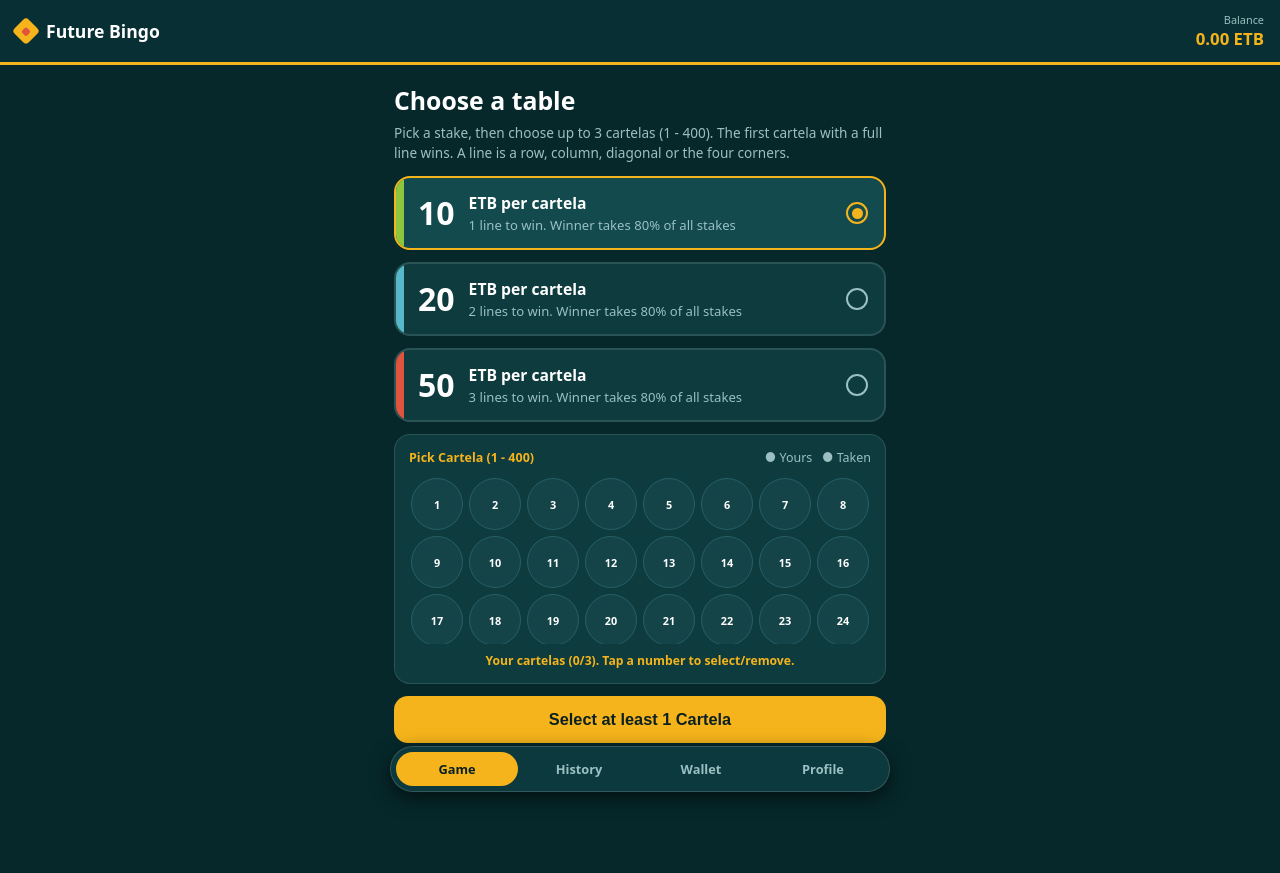
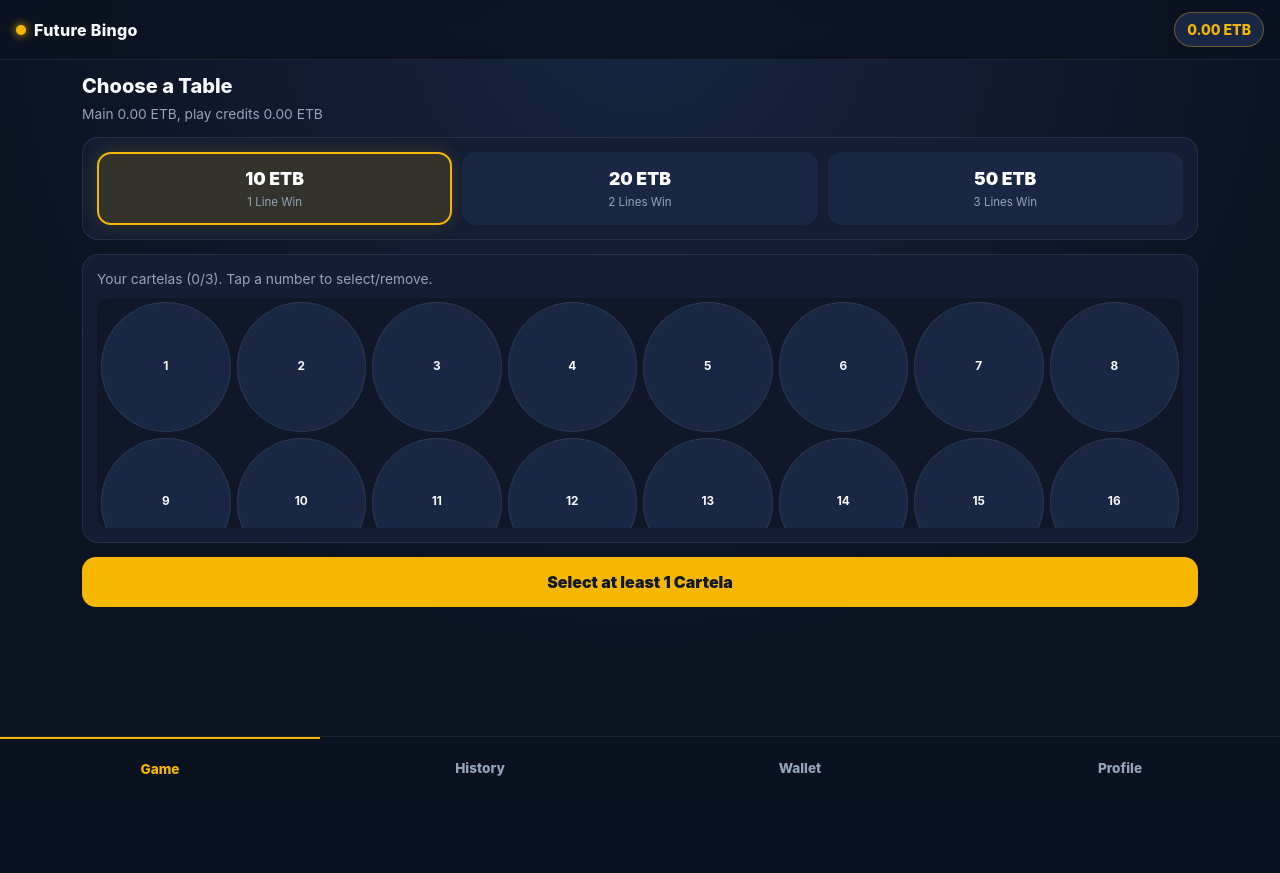
Before and after one commit to lalisashafe66-ship-it/lali-bingo-bot, a PHP site: page / in a window 1280 px wide. After the commit the page ends 776 px from the top, so only its background shows below. Run offline with PHP 8.4, Linux system fonts and the light colour scheme; some libraries are stand-ins or nearby versions.

Commit message:
Update index.php

```diff
--- a/index.php
+++ b/index.php
@@ -1,312 +1,206 @@
-<?php
-header('Content-Type: text/html; charset=utf-8');
-?>
 <!DOCTYPE html>
 <html lang="en">
 <head>
   <meta charset="UTF-8" />
   <meta name="viewport" content="width=device-width, initial-scale=1.0, maximum-scale=1.0, user-scalable=no" />
-  <title>Future Bingo</title>
+  <title>Future Bingo — Play &amp; Win</title>
+  <link href="https://cdn.jsdelivr.net/npm/bootstrap@5.3.3/dist/css/bootstrap.min.css" rel="stylesheet" />
   <script src="https://telegram.org/js/telegram-web-app.js"></script>
   <style>
     :root {
-      --bg-dark: #06282b;
-      --bg-header: #083034;
-      --card-bg: #0d3b3e;
-      --card-hover: #124a4e;
-      --accent-gold: #f5b41b;
-      --accent-green: #8cc63f;
-      --accent-cyan: #57b9c7;
-      --accent-red: #e0533c;
-      --accent-purple: #6f42c1;
-      --text-main: #ffffff;
-      --text-muted: #9ac0c2;
-      --line-border: rgba(255, 255, 255, 0.12);
+      --bg-deep: #0b1220;
+      --bg-card: #131d33;
+      --bg-card-soft: #1a2744;
+      --accent-gold: #f5b700;
+      --accent-gold-hover: #ffcc29;
+      --accent-green: #22c55e;
+      --accent-red: #ef4444;
+      --text-main: #f8fafc;
+      --text-muted: #94a3b8;
+      --line-border: rgba(255, 255, 255, 0.08);
     }
 
     * {
       box-sizing: border-box;
-      user-select: none;
       -webkit-tap-highlight-color: transparent;
     }
 
     body {
       margin: 0;
-      padding: 0 0 90px 0;
-      background-color: var(--bg-dark);
+      padding: 0 0 82px 0;
+      background: radial-gradient(circle at top, #172542 0%, var(--bg-deep) 65%);
       color: var(--text-main);
-      font-family: system-ui, -apple-system, BlinkMacSystemFont, "Segoe UI", Roboto, sans-serif;
-      overflow-x: hidden;
+      font-family: -apple-system, BlinkMacSystemFont, "Segoe UI", Roboto, Helvetica, Arial, sans-serif;
       min-height: 100vh;
     }
 
-    .d-none {
-      display: none !important;
-    }
-
-    .app-header {
+    .top-bar {
       display: flex;
       align-items: center;
       justify-content: space-between;
       padding: 12px 16px;
-      background: var(--bg-header);
-      border-bottom: 3px solid var(--accent-gold);
+      background: rgba(11, 18, 32, 0.85);
+      backdrop-filter: blur(10px);
+      border-bottom: 1px solid var(--line-border);
+      position: sticky;
+      top: 0;
+      z-index: 40;
     }
 
-    .brand-wrap {
+    .brand-pill {
       display: flex;
       align-items: center;
-      gap: 10px;
+      gap: 8px;
       font-weight: 800;
-      font-size: 1.1rem;
+      font-size: 1rem;
+      letter-spacing: 0.3px;
     }
 
-    .brand-gem {
-      width: 20px;
-      height: 20px;
+    .brand-dot {
+      width: 10px;
+      height: 10px;
+      border-radius: 50%;
       background: var(--accent-gold);
-      transform: rotate(45deg);
-      border-radius: 4px;
-      display: inline-flex;
-      align-items: center;
-      justify-content: center;
+      box-shadow: 0 0 10px var(--accent-gold);
     }
 
-    .brand-gem::after {
-      content: "";
-      width: 7px;
-      height: 7px;
-      background: var(--accent-red);
-      border-radius: 2px;
-    }
-
-    .balance-box {
-      text-align: right;
-    }
-
-    .balance-box small {
-      display: block;
-      font-size: 0.68rem;
-      color: var(--text-muted);
-    }
-
-    .balance-box strong {
-      font-size: 1.05rem;
+    .balance-pill {
+      background: var(--bg-card-soft);
+      border: 1px solid rgba(245, 183, 0, 0.35);
       color: var(--accent-gold);
       font-weight: 800;
-    }
-
-    .container {
-      max-width: 520px;
-      margin: 0 auto;
-      padding: 14px;
+      font-size: 0.88rem;
+      padding: 6px 12px;
+      border-radius: 999px;
+      cursor: pointer;
     }
 
     .section-title {
-      font-size: 1.55rem;
+      font-size: 1.25rem;
       font-weight: 800;
-      margin: 4px 0 6px;
+      margin: 14px 0 6px;
     }
 
     .section-sub {
       color: var(--text-muted);
-      font-size: 0.85rem;
-      line-height: 1.45;
-      margin: 0 0 14px;
+      font-size: 0.86rem;
+      margin-bottom: 12px;
+    }
+
+    .card-panel {
+      background: var(--bg-card);
+      border: 1px solid var(--line-border);
+      border-radius: 16px;
+      padding: 14px;
+      margin-bottom: 14px;
+    }
+
+    .stake-grid {
+      display: grid;
+      grid-template-columns: repeat(3, 1fr);
+      gap: 10px;
     }
 
     .stake-option {
-      position: relative;
-      display: flex;
-      align-items: center;
-      justify-content: space-between;
-      background: var(--card-bg);
-      border: 2px solid var(--line-border);
-      border-radius: 16px;
-      padding: 14px 16px;
-      margin-bottom: 12px;
+      background: var(--bg-card-soft);
+      border: 2px solid transparent;
+      border-radius: 14px;
+      padding: 12px 8px;
+      text-align: center;
       cursor: pointer;
-      overflow: hidden;
-      transition: border-color 0.15s ease, background 0.15s ease;
+      transition: all 0.15s ease;
     }
 
-    .stake-option::before {
-      content: "";
-      position: absolute;
-      left: 0;
-      top: 0;
-      bottom: 0;
-      width: 8px;
-      background: var(--accent-green);
+    .stake-option input[type="radio"] {
+      display: none;
     }
 
-    .stake-option[data-stake="20"]::before {
-      background: var(--accent-cyan);
+    .stake-option .amt {
+      font-size: 1.1rem;
+      font-weight: 900;
+      color: #fff;
     }
 
-    .stake-option[data-stake="50"]::before {
-      background: var(--accent-red);
+    .stake-option .lbl {
+      font-size: 0.72rem;
+      color: var(--text-muted);
+      margin-top: 2px;
     }
 
     .stake-option.selected {
       border-color: var(--accent-gold);
-      background: var(--card-hover);
+      background: rgba(245, 183, 0, 0.14);
+      box-shadow: 0 0 18px rgba(245, 183, 0, 0.18);
     }
 
-    .stake-left {
-      display: flex;
-      align-items: center;
-      gap: 14px;
-      padding-left: 6px;
+    .cartela-picker-scroll {
+      max-height: 230px;
+      overflow-y: auto;
+      padding: 4px;
+      border-radius: 12px;
+      background: rgba(0, 0, 0, 0.22);
     }
 
-    .stake-amount {
-      font-size: 2rem;
-      font-weight: 900;
-      line-height: 1;
-      color: #fff;
-    }
-
-    .stake-name {
-      font-weight: 700;
-      font-size: 0.98rem;
-      color: #fff;
-    }
-
-    .stake-rule {
-      font-size: 0.82rem;
-      color: var(--text-muted);
-      margin-top: 2px;
-    }
-
-    .radio-ring {
-      width: 22px;
-      height: 22px;
-      border-radius: 50%;
-      border: 2px solid var(--text-muted);
-      display: flex;
-      align-items: center;
-      justify-content: center;
-      flex-shrink: 0;
-    }
-
-    .stake-option.selected .radio-ring {
-      border-color: var(--accent-gold);
-    }
-
-    .stake-option.selected .radio-ring::after {
-      content: "";
-      width: 11px;
-      height: 11px;
-      border-radius: 50%;
-      background: var(--accent-gold);
-    }
-
-    .card-panel {
-      background: var(--card-bg);
-      border: 1px solid var(--line-border);
-      border-radius: 16px;
-      padding: 14px;
-      margin-bottom: 12px;
-    }
-
-    .cartela-picker-grid {
+    .cartela-grid {
       display: grid;
       grid-template-columns: repeat(8, 1fr);
       gap: 6px;
-      max-height: 170px;
-      overflow-y: auto;
-      padding: 4px 2px;
     }
 
     .cartela-circle {
-      aspect-ratio: 1;
+      aspect-ratio: 1 / 1;
       border-radius: 50%;
-      background: #144448;
-      border: 1px solid #266066;
-      color: #fff;
-      font-size: 0.68rem;
+      background: var(--bg-card-soft);
+      border: 1px solid var(--line-border);
+      color: var(--text-main);
+      font-size: 0.74rem;
       font-weight: 700;
       display: flex;
       align-items: center;
       justify-content: center;
       cursor: pointer;
-      transition: transform 0.12s ease;
-    }
-
-    .cartela-circle.taken {
-      background: #3a1d24;
-      border-color: #7a3342;
-      color: #f8a5b3;
-      opacity: 0.65;
-      text-decoration: line-through;
-      cursor: not-allowed;
+      user-select: none;
     }
 
     .cartela-circle.selected {
       background: var(--accent-gold);
-      border-color: #ffd561;
-      color: #092022;
-      transform: scale(1.06);
+      color: #111827;
+      border-color: var(--accent-gold);
       font-weight: 900;
+    }
+
+    .cartela-circle.taken {
+      background: rgba(239, 68, 68, 0.22);
+      color: #fca5a5;
+      border-color: rgba(239, 68, 68, 0.45);
+      cursor: not-allowed;
+      text-decoration: line-through;
     }
 
     .btn-gold {
       width: 100%;
+      background: var(--accent-gold);
+      color: #111827;
+      font-weight: 900;
+      font-size: 1rem;
       border: none;
       border-radius: 14px;
-      background: var(--accent-gold);
-      color: #0a2022;
-      font-weight: 900;
-      font-size: 1.02rem;
-      padding: 14px 16px;
+      padding: 13px 16px;
       cursor: pointer;
+      transition: background 0.15s ease;
+    }
+
+    .btn-gold:hover {
+      background: var(--accent-gold-hover);
     }
 
     .btn-secondary-dark {
-      width: 100%;
+      background: var(--bg-card-soft);
+      color: var(--text-main);
       border: 1px solid var(--line-border);
       border-radius: 12px;
-      background: var(--card-hover);
-      color: #fff;
       font-weight: 700;
-      font-size: 0.9rem;
-      padding: 10px 14px;
       cursor: pointer;
-    }
-
-    .watch-card {
-      background: rgba(245, 180, 27, 0.14);
-      border: 1px solid rgba(245, 180, 27, 0.45);
-      border-radius: 12px;
-      padding: 10px 12px;
-      margin-bottom: 10px;
-    }
-
-    .stat-row-3 {
-      display: grid;
-      grid-template-columns: repeat(3, 1fr);
-      gap: 8px;
-      text-align: center;
-      margin: 10px 0;
-    }
-
-    .stat-box {
-      background: rgba(0, 0, 0, 0.22);
-      border: 1px solid var(--line-border);
-      border-radius: 12px;
-      padding: 8px 6px;
-    }
-
-    .stat-box .num {
-      font-size: 1.15rem;
-      font-weight: 800;
-      display: block;
-    }
-
-    .stat-box .lbl {
-      font-size: 0.72rem;
-      color: var(--text-muted);
     }
 
     .recent-balls-row {
@@ -316,283 +210,269 @@ header('Content-Type: text/html; charset=utf-8');
     }
 
     .recent-ball {
-      width: 42px;
-      height: 42px;
+      width: 44px;
+      height: 44px;
       border-radius: 50%;
-      display: inline-flex;
+      background: var(--bg-card-soft);
+      border: 2px solid rgba(255, 255, 255, 0.18);
+      display: flex;
       align-items: center;
       justify-content: center;
-      font-weight: 800;
+      font-weight: 900;
       font-size: 0.82rem;
-      background: rgba(255, 255, 255, 0.12);
-      border: 1px solid rgba(255, 255, 255, 0.22);
     }
 
     .recent-ball.latest {
-      background: #ff8c00;
-      border-color: var(--accent-gold);
-      color: #fff;
+      background: var(--accent-gold);
+      color: #111827;
+      border-color: #fff;
       transform: scale(1.06);
     }
 
     .play-split {
       display: grid;
-      grid-template-columns: 5fr 7fr;
+      grid-template-columns: 1.05fr 0.95fr;
       gap: 10px;
       align-items: start;
-    }
-
-    .board-75-wrap {
-      background: #1b2427;
-      border-radius: 10px;
-      padding: 6px;
     }
 
     .bingo-5col {
       display: grid;
       grid-template-columns: repeat(5, 1fr);
-      gap: 3px;
+      gap: 4px;
     }
 
     .bingo-head {
-      color: #091d1f;
+      text-align: center;
       font-weight: 900;
-      text-align: center;
-      padding: 4px 0;
-      border-radius: 4px;
       font-size: 0.78rem;
+      color: #111827;
+      border-radius: 6px;
+      padding: 3px 0;
     }
 
     .num-75-cell {
-      background: #2b3538;
-      color: #d6e2e4;
-      font-size: 0.64rem;
+      aspect-ratio: 1 / 1;
+      background: rgba(255, 255, 255, 0.05);
+      border-radius: 6px;
+      display: flex;
+      align-items: center;
+      justify-content: center;
+      font-size: 0.68rem;
       font-weight: 700;
-      padding: 3px 0;
-      text-align: center;
-      border-radius: 3px;
+      color: var(--text-muted);
     }
 
     .num-75-cell.called {
-      background: #ff9800;
-      color: #111;
-      font-weight: 800;
+      background: rgba(34, 197, 94, 0.25);
+      color: #fff;
+      border: 1px solid rgba(34, 197, 94, 0.65);
     }
 
-    .num-75-cell.called.latest {
-      background: #4ade80;
-      color: #06282b;
+    .num-75-cell.latest {
+      background: var(--accent-gold);
+      color: #111827;
+      font-weight: 900;
     }
 
     .bingo-cell {
-      aspect-ratio: 1;
+      aspect-ratio: 1 / 1;
+      background: var(--bg-card-soft);
+      border: 1px solid var(--line-border);
+      border-radius: 8px;
       display: flex;
       align-items: center;
       justify-content: center;
-      background: #e9f2f2;
-      color: #092629;
-      border-radius: 5px;
-      font-size: 0.78rem;
       font-weight: 800;
+      font-size: 0.86rem;
     }
 
-    .bingo-cell.marked,
-    .bingo-cell.free {
-      background: var(--accent-purple);
-      color: #fff;
+    .bingo-cell.free,
+    .bingo-cell.marked {
+      background: rgba(34, 197, 94, 0.28);
+      border-color: var(--accent-green);
+      color: #86efac;
     }
 
     .bingo-cell.win-highlight {
-      background: #198754;
-      color: #fff;
+      background: var(--accent-gold);
+      color: #111827;
+      border-color: #fff;
+      font-weight: 900;
     }
 
     .wallet-grid-2 {
       display: grid;
       grid-template-columns: 1fr 1fr;
       gap: 10px;
-      margin: 12px 0;
+      margin-bottom: 10px;
     }
 
     .wallet-action-btn {
+      padding: 12px;
+      border-radius: 14px;
+      font-weight: 800;
       border: none;
-      border-radius: 16px;
-      padding: 16px 14px;
-      font-weight: 800;
-      font-size: 1rem;
       cursor: pointer;
-      text-align: left;
     }
 
     .wallet-action-btn.deposit {
       background: var(--accent-green);
-      color: #081e0c;
+      color: #062814;
     }
 
     .wallet-action-btn.withdraw {
-      background: var(--accent-cyan);
-      color: #062024;
+      background: var(--bg-card-soft);
+      color: #fff;
+      border: 1px solid var(--line-border);
     }
 
     .profile-badge-circle {
-      width: 62px;
-      height: 62px;
+      width: 64px;
+      height: 64px;
       border-radius: 50%;
       background: var(--accent-gold);
-      color: #082022;
-      font-size: 1.5rem;
+      color: #111827;
       font-weight: 900;
+      font-size: 1.6rem;
       display: flex;
       align-items: center;
       justify-content: center;
       margin: 0 auto 10px;
     }
 
+    .stat-row-3 {
+      display: grid;
+      grid-template-columns: repeat(3, 1fr);
+      gap: 8px;
+    }
+
+    .stat-box {
+      background: rgba(0, 0, 0, 0.22);
+      border-radius: 12px;
+      padding: 10px 6px;
+    }
+
+    .stat-box .num {
+      display: block;
+      font-weight: 900;
+      font-size: 1.05rem;
+      color: var(--accent-gold);
+    }
+
+    .stat-box .lbl {
+      font-size: 0.72rem;
+      color: var(--text-muted);
+    }
+
+    .modal-backdrop-custom {
+      position: fixed;
+      inset: 0;
+      background: rgba(0, 0, 0, 0.78);
+      display: flex;
+      align-items: center;
+      justify-content: center;
+      padding: 16px;
+      z-index: 100;
+    }
+
+    .modal-box-custom {
+      width: 100%;
+      max-width: 390px;
+      background: var(--bg-card);
+      border: 1px solid rgba(245, 183, 0, 0.45);
+      border-radius: 18px;
+      padding: 18px;
+      text-align: center;
+    }
+
     .bottom-nav {
       position: fixed;
-      bottom: 8px;
-      left: 10px;
-      right: 10px;
-      max-width: 500px;
-      margin: 0 auto;
-      background: #0c393d;
-      border: 1px solid rgba(255, 255, 255, 0.16);
-      border-radius: 24px;
+      bottom: 0;
+      left: 0;
+      right: 0;
+      height: 64px;
+      background: rgba(11, 18, 32, 0.95);
+      backdrop-filter: blur(12px);
+      border-top: 1px solid var(--line-border);
       display: grid;
       grid-template-columns: repeat(4, 1fr);
-      padding: 5px;
-      z-index: 1050;
-      box-shadow: 0 6px 20px rgba(0, 0, 0, 0.6);
+      z-index: 50;
     }
 
     .nav-tab {
-      text-align: center;
-      padding: 8px 6px;
-      border-radius: 18px;
-      font-size: 0.8rem;
-      font-weight: 700;
+      display: flex;
+      align-items: center;
+      justify-content: center;
+      font-weight: 800;
+      font-size: 0.85rem;
       color: var(--text-muted);
       cursor: pointer;
     }
 
     .nav-tab.active {
-      background: var(--accent-gold);
-      color: #092022;
-      font-weight: 800;
-    }
-
-    .modal-backdrop-custom {
-      position: fixed;
-      inset: 0;
-      background: rgba(4, 14, 17, 0.88);
-      z-index: 2000;
-      display: flex;
-      align-items: center;
-      justify-content: center;
-      padding: 14px;
-    }
-
-    .modal-box-custom {
-      width: 100%;
-      max-width: 370px;
-      max-height: 90vh;
-      overflow-y: auto;
-      background: #142a2e;
-      border: 1px solid var(--accent-gold);
-      border-radius: 16px;
-      padding: 16px;
-      text-align: center;
+      color: var(--accent-gold);
+      border-top: 2px solid var(--accent-gold);
     }
   </style>
 </head>
 <body>
-  <header class="app-header">
-    <div class="brand-wrap">
-      <span class="brand-gem"></span>
+  <header class="top-bar">
+    <div class="brand-pill">
+      <span class="brand-dot"></span>
       <span>Future Bingo</span>
     </div>
-    <div class="balance-box">
-      <small>Balance</small>
-      <strong id="balance-display">0.00 ETB</strong>
-    </div>
+    <button type="button" class="balance-pill" id="balance-display" onclick="switchTab('wallet')">0.00 ETB</button>
   </header>
 
   <!-- SCREEN 1: GAME SETUP -->
   <section id="screen-game" class="container">
-    <h1 class="section-title">Choose a table</h1>
-    <p class="section-sub">
-      Pick a stake, then choose up to 3 cartelas (1 - 400). The first cartela with a full line wins. A line is a row, column, diagonal or the four corners.
-    </p>
+    <h1 class="section-title">Choose a Table</h1>
+    <div class="section-sub" id="credit-breakdown-text">Main 0.00 ETB, play credits 0.00 ETB</div>
 
-    <div id="table-options-list">
-      <div class="stake-option selected" data-stake="10" data-lines="1" onclick="selectTable(10, this)">
-        <div class="stake-left">
-          <div class="stake-amount">10</div>
-          <div>
-            <div class="stake-name">ETB per cartela</div>
-            <div class="stake-rule">1 line to win. Winner takes 80% of all stakes</div>
-          </div>
-        </div>
-        <div class="radio-ring"></div>
-      </div>
-
-      <div class="stake-option" data-stake="20" data-lines="2" onclick="selectTable(20, this)">
-        <div class="stake-left">
-          <div class="stake-amount">20</div>
-          <div>
-            <div class="stake-name">ETB per cartela</div>
-            <div class="stake-rule">2 lines to win. Winner takes 80% of all stakes</div>
-          </div>
-        </div>
-        <div class="radio-ring"></div>
-      </div>
-
-      <div class="stake-option" data-stake="50" data-lines="3" onclick="selectTable(50, this)">
-        <div class="stake-left">
-          <div class="stake-amount">50</div>
-          <div>
-            <div class="stake-name">ETB per cartela</div>
-            <div class="stake-rule">3 lines to win. Winner takes 80% of all stakes</div>
-          </div>
-        </div>
-        <div class="radio-ring"></div>
+    <div class="card-panel">
+      <div class="stake-grid">
+        <label class="stake-option selected" onclick="selectTable(10, this)">
+          <input type="radio" name="stake" value="10" checked />
+          <div class="amt">10 ETB</div>
+          <div class="lbl">1 Line Win</div>
+        </label>
+        <label class="stake-option" onclick="selectTable(20, this)">
+          <input type="radio" name="stake" value="20" />
+          <div class="amt">20 ETB</div>
+          <div class="lbl">2 Lines Win</div>
+        </label>
+        <label class="stake-option" onclick="selectTable(50, this)">
+          <input type="radio" name="stake" value="50" />
+          <div class="amt">50 ETB</div>
+          <div class="lbl">3 Lines Win</div>
+        </label>
       </div>
     </div>
 
     <div class="card-panel">
-      <div style="display:flex;justify-content:space-between;align-items:center;margin-bottom:8px;font-size:0.78rem;">
-        <strong style="color:var(--accent-gold);">Pick Cartela (1 - 400)</strong>
-        <span style="color:var(--text-muted);">● Yours &nbsp; ● Taken</span>
+      <div class="section-sub" id="selected-cartela-info" style="margin-bottom:8px;">
+        Your cartelas (0/3). Tap a number to select/remove.
       </div>
-      <div id="cartela-grid-picker" class="cartela-picker-grid"></div>
-      <div id="selected-cartela-info" style="text-align:center;color:var(--accent-gold);font-size:0.76rem;font-weight:700;margin-top:8px;">
-        Your cartelas (0/3). Tap a number to select/remove.
+      <div class="cartela-picker-scroll">
+        <div id="cartela-grid-picker" class="cartela-grid"></div>
       </div>
     </div>
 
-    <button class="btn-gold" id="play-btn" onclick="joinSelectedTable()">Select at least 1 Cartela</button>
-    <div id="credit-breakdown-text" style="text-align:center;color:var(--text-muted);font-size:0.82rem;margin-top:8px;">
-      Main 0.00 ETB, play credits 0.00 ETB
-    </div>
+    <button type="button" id="play-btn" class="btn-gold" onclick="joinSelectedTable()">Select at least 1 Cartela</button>
   </section>
 
-  <!-- SCREEN 2: WATCHING ACTIVE ROUND -->
+  <!-- SCREEN 2: LOBBY WAITING -->
   <section id="screen-wait-active" class="container d-none">
-    <div style="display:flex;justify-content:space-between;align-items:center;gap:8px;margin-bottom:10px;font-size:0.78rem;">
-      <span>Game <strong id="wait-game-code">--</strong></span>
-      <span>Prize <strong id="wait-derash">0.00</strong></span>
-      <span>Calls <strong id="wait-calls">0</strong></span>
-      <button class="btn-secondary-dark" style="width:auto;padding:6px 12px;" onclick="leaveToSetup()">Exit</button>
-    </div>
-
-    <div class="watch-card">
-      <div style="font-weight:800;color:var(--accent-gold);">You are watching this round</div>
-      <div style="font-size:0.82rem;color:var(--text-muted);">Join the next round to play once this round finishes.</div>
-    </div>
-
-    <div class="recent-balls-row" id="wait-recent-balls" style="justify-content:center;margin-bottom:10px;"></div>
-
-    <div class="board-75-wrap">
+    <h1 class="section-title">Game In Progress</h1>
+    <p class="section-sub">Waiting for the current round to finish before joining the next lobby.</p>
+    <div class="card-panel">
+      <div style="display:flex;justify-content:space-between;font-size:0.86rem;margin-bottom:8px;">
+        <span>Game <strong id="wait-game-code">--</strong></span>
+        <span>Prize <strong id="wait-derash">0.00</strong></span>
+        <span>Calls <strong id="wait-calls">0</strong></span>
+      </div>
+      <div class="recent-balls-row" id="wait-recent-balls" style="justify-content:center;margin-bottom:10px;"></div>
       <div class="bingo-5col" style="margin-bottom:4px;">
         <div class="bingo-head" style="background:#ff9800;">B</div>
         <div class="bingo-head" style="background:#4ade80;">I</div>
@@ -602,17 +482,18 @@ header('Content-Type: text/html; charset=utf-8');
       </div>
       <div class="bingo-5col" id="wait-master-grid"></div>
     </div>
+    <button type="button" class="btn-secondary-dark" style="width:100%;padding:11px;" onclick="leaveToSetup()">Back to Tables</button>
   </section>
 
-  <!-- SCREEN 3: LOBBY TIMER -->
-  <section id="screen-lobby" class="container d-none" style="text-align:center;">
-    <div class="card-panel" style="margin-top:16px;">
-      <div style="font-weight:800;margin-bottom:6px;">Room Starting Soon</div>
-      <div id="lobby-prize-pool" style="font-size:1.6rem;font-weight:900;color:var(--accent-gold);">0.00 ETB</div>
-      <div style="font-size:0.78rem;color:var(--text-muted);margin-bottom:10px;">Estimated Prize Pool (80% of Stakes)</div>
-      <div id="lobby-timer" style="font-size:1.3rem;font-weight:800;color:var(--accent-gold);">00:15</div>
-      <div id="lobby-player-count" style="font-size:0.8rem;color:var(--text-muted);margin-top:8px;">Players Joined: 1</div>
+  <!-- SCREEN 3: LOBBY COUNTDOWN -->
+  <section id="screen-lobby" class="container d-none">
+    <h1 class="section-title">Starting Soon</h1>
+    <div class="card-panel" style="text-align:center;">
+      <div style="font-size:2.4rem;font-weight:900;color:var(--accent-gold);" id="lobby-timer">00:15</div>
+      <div style="margin-top:8px;font-size:0.95rem;">Prize Pool: <strong id="lobby-prize-pool">0.00 ETB</strong></div>
+      <div style="margin-top:4px;color:var(--text-muted);font-size:0.86rem;" id="lobby-player-count">Players Joined: 1</div>
     </div>
+    <button type="button" class="btn-secondary-dark" style="width:100%;padding:11px;" onclick="leaveToSetup()">Leave Lobby</button>
   </section>
 
   <!-- SCREEN 4: ACTIVE PLAYROOM -->
```
